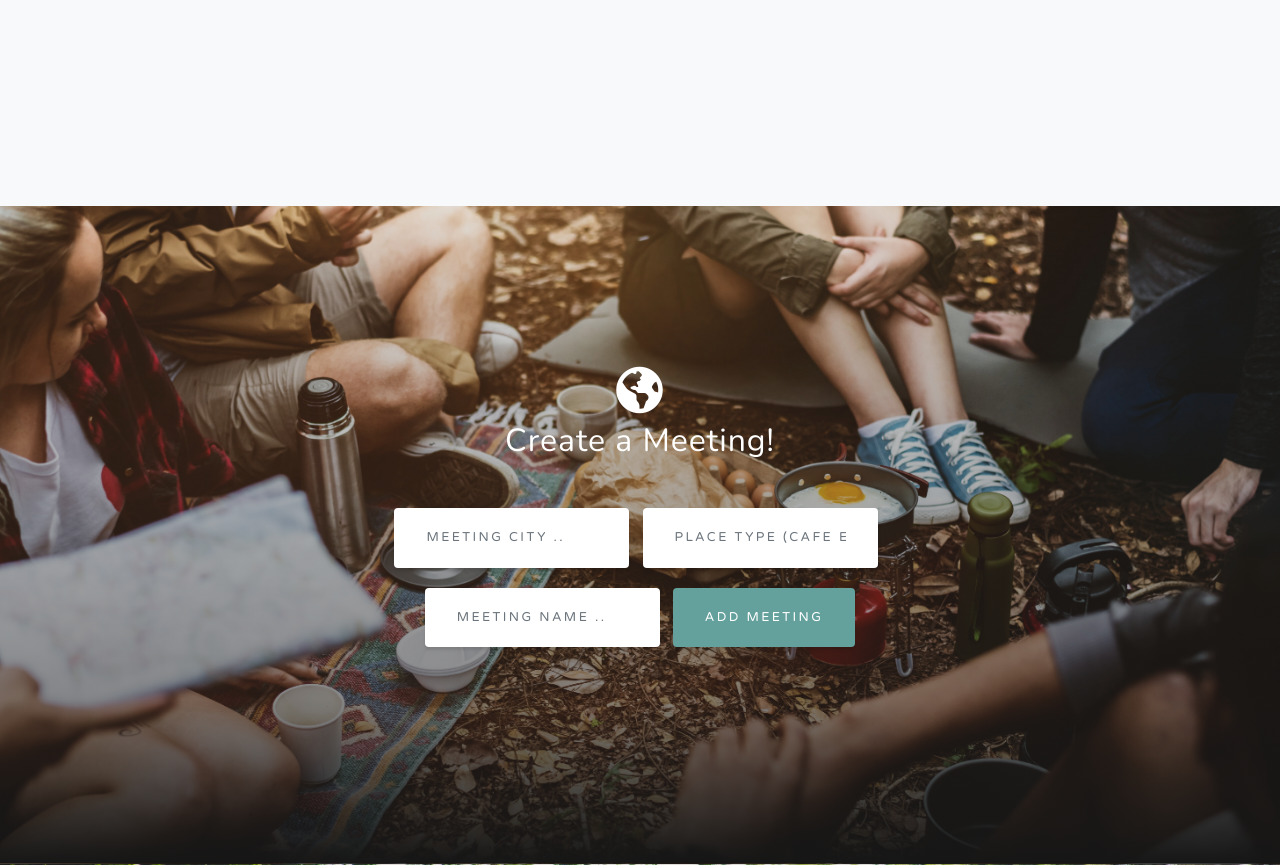
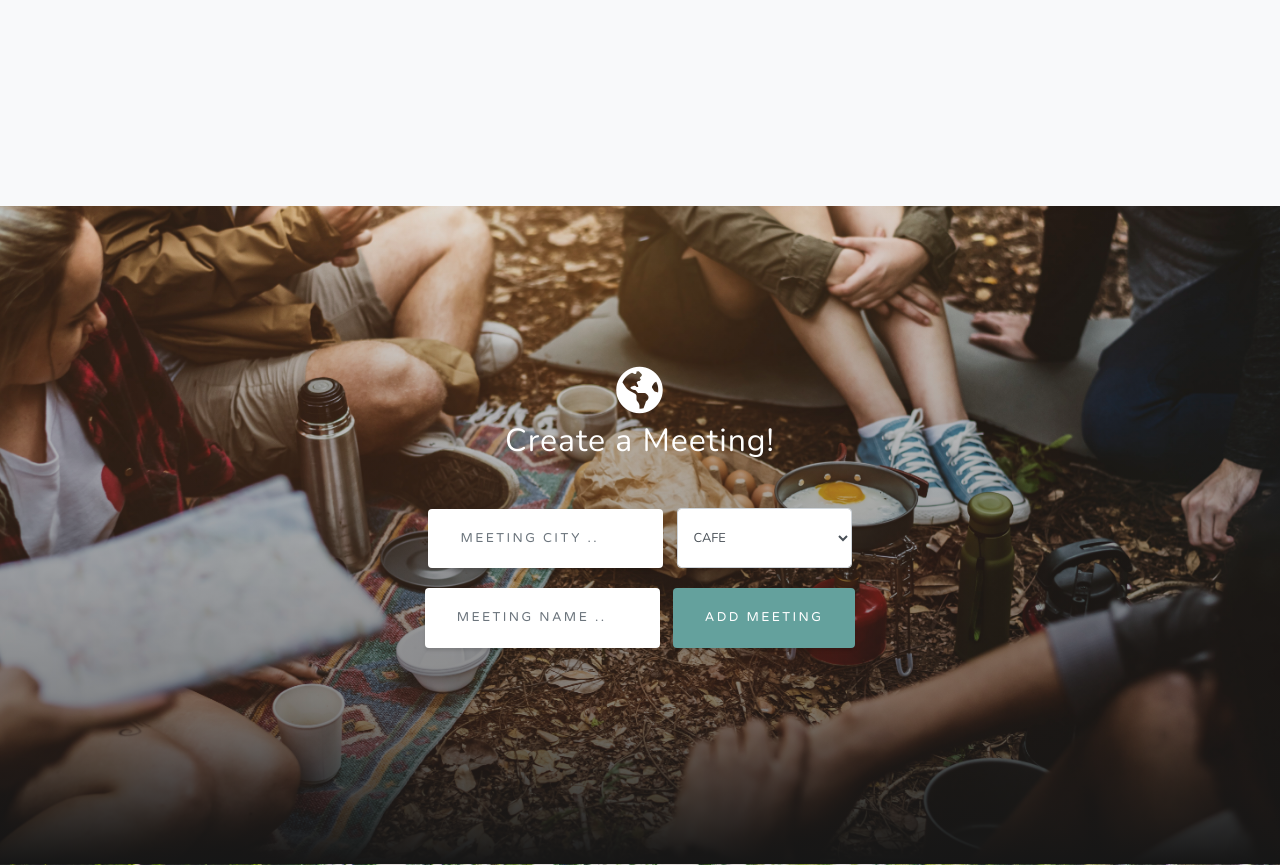
Before and after one commit to ahmad307/NearestPlace, a Django app: template NearestPlace/templates/home/index.html in a window 1280 px wide. Shown: the part 1262-2127 px from the top of the page. Run offline with Django 3.2, Linux system fonts and the light colour scheme; the template is opened without the code that fills it, so the values that code supplies are empty; parts of the project's set-up code (start-up, migrations or seed data) failed here and were passed over; some libraries are stand-ins or nearby versions.

Commit message:
Added drop down list for place type

```diff
--- a/NearestPlace/templates/home/index.html
+++ b/NearestPlace/templates/home/index.html
@@ -88,7 +88,11 @@
                 {% csrf_token %}
                 <div class="row form-inline" style="display: block">
                     <input type="text" class="col-lg-8 form-control flex-fill mr-0 mr-sm-2 mb-3 mb-sm-0" id="city" placeholder="Meeting City .." autocomplete="on">
-                    <input type="text" class="col-lg-8 form-control flex-fill mr-0 mr-sm-2 mb-3 mb-sm-0" id="place_type" placeholder="Place Type (Cafe etc.) ..">
+                    <select id="place_type" class="col-lg-8 form-control flex-fill" style="height: 60px;font-size: 80%">
+                        <option value="Cafe" style="font-family: 'Varela Round'">CAFE</option>
+                        <option value="Co-working Space" style="font-family: 'Varela Round'">CO-WORKING SPACE</option>
+                        <option value="Restaurant" style="font-family: 'Varela Round'">RESTAURANT</option>
+                    </select>
                 </div>
                 <div class="row form-inline center" style="display: block; padding-top: 20px">
                     <input type="text" class="form-control flex-fill mr-0 mr-sm-2 mb-3 mb-sm-0" id="meeting_name" placeholder="Meeting Name ..">
```
